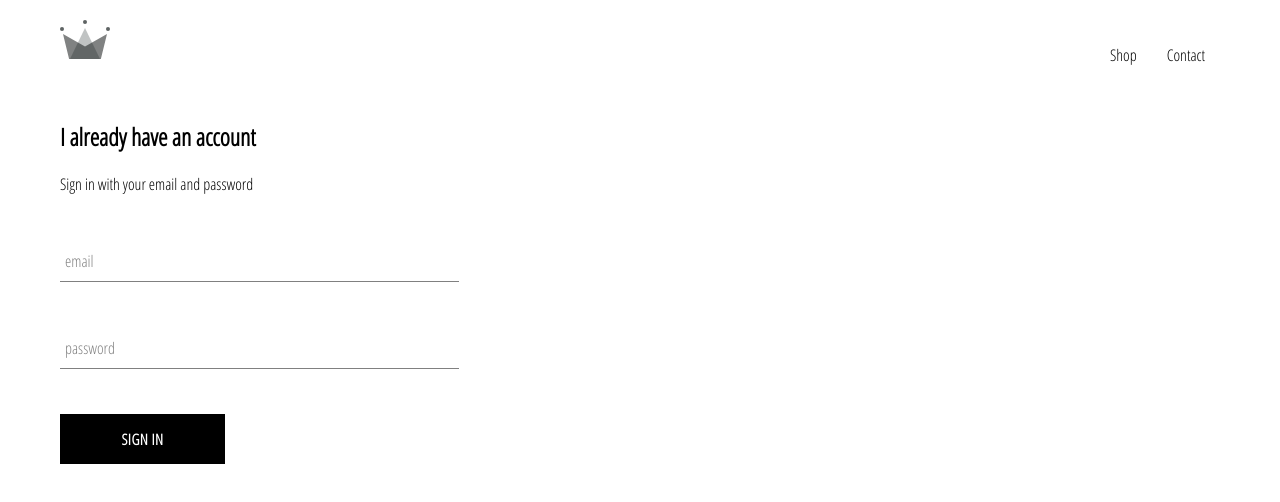
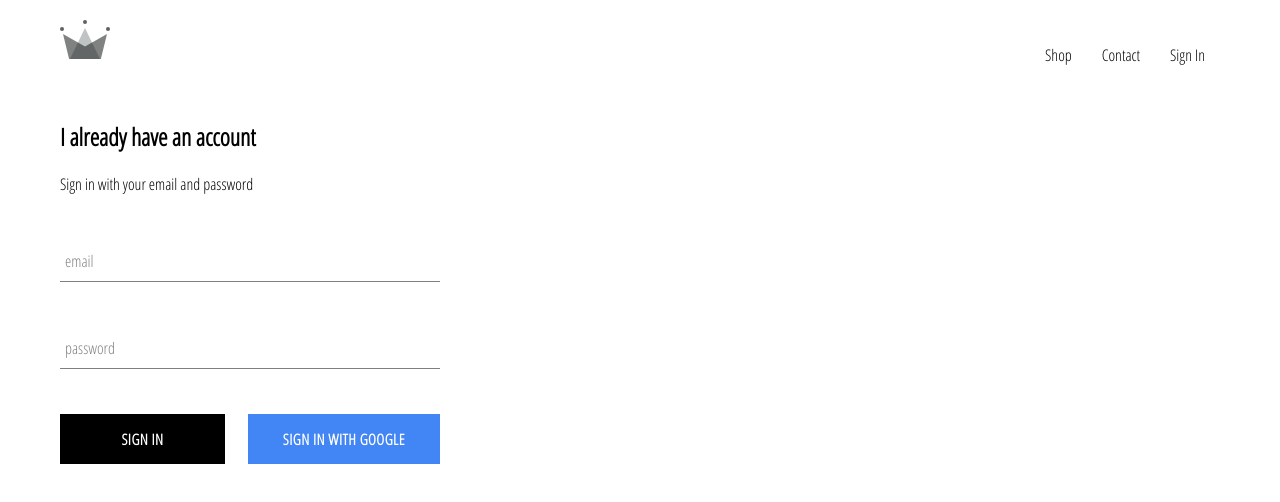
Before and after one commit to jaafarammar2021/clothing, a React (Create React App) app: page /signin in a window 1280 px wide. Shown: the top 502 px of the page. Built offline with nearby package versions, Linux system fonts and the light colour scheme; no server answers.

Commit message:
integrate firebase into project with sign in with google

```diff
--- a/package.json
+++ b/package.json
@@ -6,6 +6,7 @@
     "@testing-library/jest-dom": "^5.12.0",
     "@testing-library/react": "^11.2.6",
     "@testing-library/user-event": "^12.8.3",
+    "firebase": "^8.4.3",
     "node-sass": "^5.0.0",
     "react": "^17.0.2",
     "react-dom": "^17.0.2",
--- a/src/App.css
+++ b/src/App.css
@@ -6,3 +6,6 @@
   text-decoration: none;
   color: black;
 }
+* {
+  box-sizing: border-box;
+}
--- a/src/App.js
+++ b/src/App.js
@@ -4,10 +4,29 @@
 import ShopPage from "./pages/shop/shop";
 import Header from "./components/header/header";
 import SignInandSignUpPage from "./pages/signin-signup/signin-signup";
-function App() {
+import React from "react";
+import { auth } from "./firebase/firebase.utils";
+class App extends React.Component {
+  constructor() {
+    super();
+    this.state = {
+      currentUser: null,
+    };
+  }
+  unsubscribedFromAuth = null;
+  componentDidMount() {
+    this.unsubscribedFromAuth = auth.onAuthStateChanged((user) => {
+      this.setState({ currentUser: user });
+    });
+  }
+  componentWillUnmount() {
+    this.unsubscribedFromAuth();
+  }
+
+  render() {
     return (
       <div>
-      <Header />
+        <Header currentUser={this.state.currentUser} />
         <Switch>
           <Route exact path="/" component={HomePage} />
           <Route path="/shop" component={ShopPage} />
@@ -16,5 +35,6 @@
       </div>
     );
   }
+}
 
 export default App;
--- a/src/components/custom-button/custom-button.js
+++ b/src/components/custom-button/custom-button.js
@@ -1,8 +1,11 @@
 import React from "react";
 import "./custom-button.scss";
 
-const CustomButton = ({ children, ...otherProps }) => (
-  <button className="custom-button" {...otherProps}>
+const CustomButton = ({ children, isGoogleSignIn, ...otherProps }) => (
+  <button
+    className={`${isGoogleSignIn ? "google-sign-in" : ""} custom-button`}
+    {...otherProps}
+  >
     {children}
   </button>
 );
--- a/src/components/custom-button/custom-button.scss
+++ b/src/components/custom-button/custom-button.scss
@@ -19,4 +19,13 @@
     color: black;
     border: 1px solid black;
   }
+  &.google-sign-in {
+    background-color: #4285f4;
+    color: white;
+
+    &:hover {
+      background-color: #357ae8;
+      border: none;
+    }
+  }
 }
--- a/src/components/header/header.js
+++ b/src/components/header/header.js
@@ -2,8 +2,9 @@
 import "./header.scss";
 import { Link } from "react-router-dom";
 import { ReactComponent as Logo } from "../../assets/crown.svg";
+import { auth } from "../../firebase/firebase.utils";
 
-const Header = () => (
+const Header = ({ currentUser }) => (
   <div className="header">
     <Link to="/">
       <Logo className="logo" />
@@ -12,9 +13,20 @@
       <Link className="option" to="/shop">
         Shop
       </Link>
+
       <Link className="option" to="/shop">
         Contact
       </Link>
+      {currentUser ? (
+        <div className="option" onClick={() => auth.signOut()}>
+          Sign Out
+        </div>
+      ) : (
+        <Link className="option" to="/signin">
+          {" "}
+          Sign In
+        </Link>
+      )}
     </div>
   </div>
 );
--- a/src/components/header/header.scss
+++ b/src/components/header/header.scss
@@ -20,6 +20,7 @@
 
     .option {
       padding: 10px 15px;
+      cursor: pointer;
     }
   }
 }
--- a/src/components/signin/signin.js
+++ b/src/components/signin/signin.js
@@ -2,6 +2,7 @@
 import FormInput from "../form-input/form-input";
 import "./signin.scss";
 import CustomButton from "../custom-button/custom-button";
+import { SignInWithGoogle } from "../../firebase/firebase.utils";
 
 class SignIn extends React.Component {
   constructor(props) {
@@ -44,7 +45,13 @@
             label="password"
           ></FormInput>
 
-          <CustomButton type="submit">Sign In</CustomButton>
+          <div className="button">
+            <CustomButton type="submit">Sign In</CustomButton>
+
+            <CustomButton onClick={SignInWithGoogle} isGoogleSignIn>
+              Sign in with google
+            </CustomButton>
+          </div>
         </form>
       </div>
     );
--- a/src/components/signin/signin.scss
+++ b/src/components/signin/signin.scss
@@ -1,8 +1,13 @@
 .sign-in {
-  width: 30vw;
+  width: 380px;
   display: flex;
   flex-direction: column;
+
+  .title {
+    margin: 10px 0;
+  }
+  .button {
+    display: flex;
+    justify-content: space-between;
+  }
 }
-.title {
-  margin: 10px 0;
-}
--- /dev/null
+++ b/src/firebase/firebase.utils.js
@@ -0,0 +1,24 @@
+import firebase from "firebase/app";
+import "firebase/firestore";
+import "firebase/auth";
+
+const Config = {
+  apiKey: "AIzaSyCuBUq2OlQSt1d8hTdUbilGpXH6zhBDkcY",
+  authDomain: "clothing-db-d22c4.firebaseapp.com",
+  projectId: "clothing-db-d22c4",
+  storageBucket: "clothing-db-d22c4.appspot.com",
+  messagingSenderId: "79235040152",
+  appId: "1:79235040152:web:33d2ac0f19ea029c5221ed",
+  measurementId: "G-6HS4D6TSSR",
+};
+
+firebase.initializeApp(Config);
+
+export const auth = firebase.auth();
+export const firestore = firebase.firestore();
+
+const provider = new firebase.auth.GoogleAuthProvider();
+provider.setCustomParameters({ prompt: "select_account" });
+export const SignInWithGoogle = () => auth.signInWithPopup(provider);
+
+export default firebase;
```
Also changed, not shown: 1 other file (tests, documents, lock files or other folders). Lines whose indentation alone changed are shown as unchanged.
